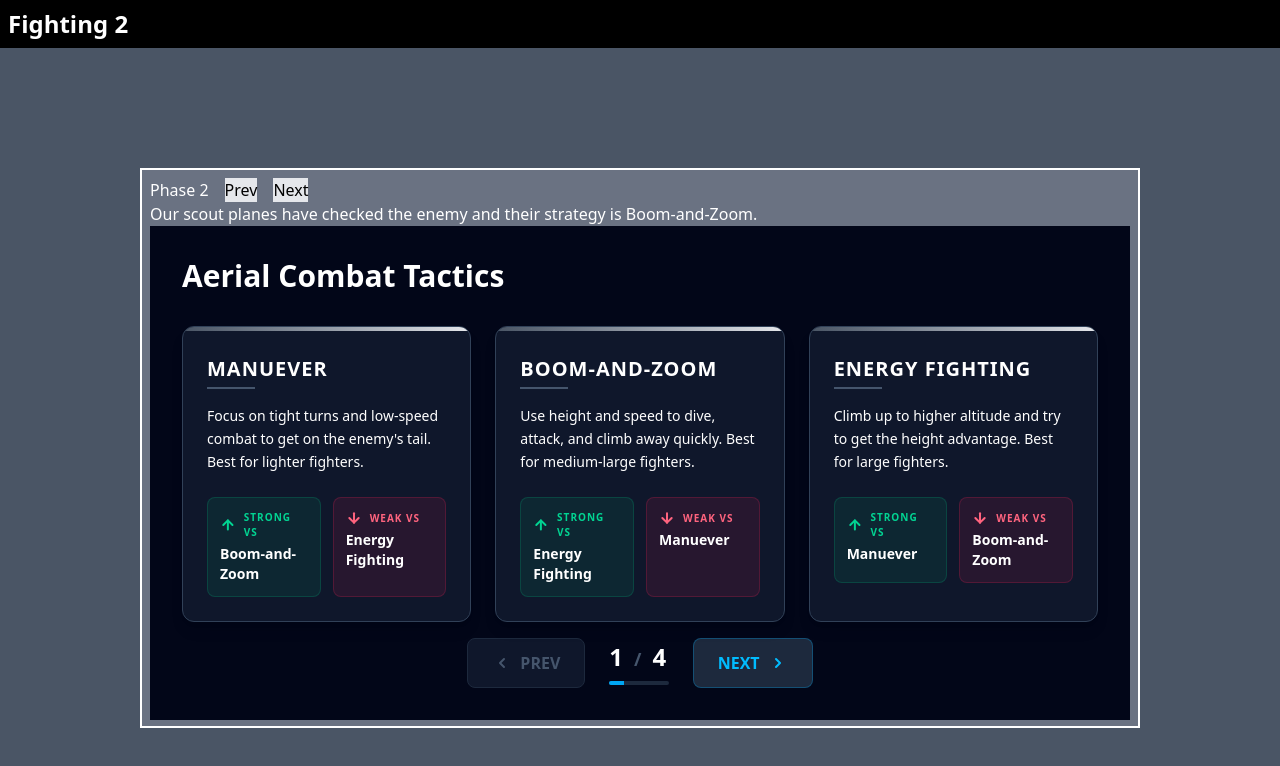
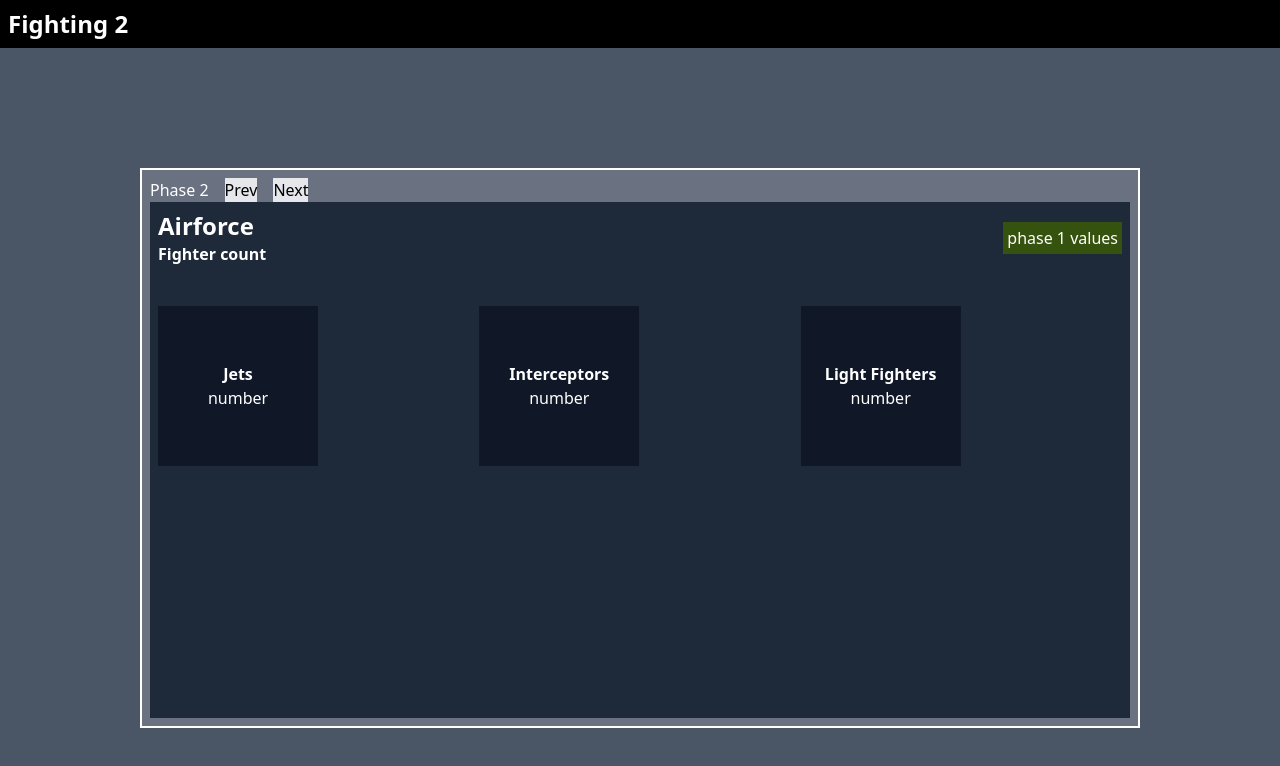
Before and after one commit to KeremVona/Fighting-2, a React (Vite) app in the folder client/: page /game in a window 1280 px wide. Shown: the top 766 px of the page. Built offline with nearby package versions, Linux system fonts and the light colour scheme.

Commit message:
ui changes

```diff
--- a/client/src/App.tsx
+++ b/client/src/App.tsx
@@ -4,6 +4,7 @@ import PInput from "./components/phases/phase1/PInput";
 import Phase2 from "./components/phases/phase2/Phase2";
 import Loading from "./components/ui/Loading";
 import PhaseSwitcher from "./components/developer_tools/PhaseSwitcher";
+import Game from "./pages/Game";
 
 function App() {
   const [phase, setPhase] = useState(2);
@@ -28,9 +29,10 @@ function App() {
       <div className="justify-center items-center flex bg-gray-600 min-h-screen">
         <div className="border-white border-2 p-2 bg-gray-500 border-solid w-250 h-140">
           <PhaseSwitcher phase={phase} setPhase={setPhase} />
-          {phase == 1 && <PInput onPhaseComplete={handleCompletePhase} />}
+          {/* {phase == 1 && <PInput onPhaseComplete={handleCompletePhase} />}
           {phase == 2 && <Phase2 handleCompletePhase={handleCompletePhase} />}
-          {phase == 3 && <Loading />}
+          {phase == 3 && <Loading />} */}
+          <Game onPhaseComplete={handleCompletePhase} />
         </div>
       </div>
     </>
--- a/client/src/components/phases/phase1/PInput.tsx
+++ b/client/src/components/phases/phase1/PInput.tsx
@@ -1,10 +1,14 @@
 import { useState } from "react";
+
+type SetPVVAction = React.Dispatch<React.SetStateAction<boolean>>;
 
 interface PInputProps {
   onPhaseComplete: () => void;
+  handlePVV: SetPVVAction;
+  pVV: boolean;
 }
 
-const PInput: React.FC<PInputProps> = ({ onPhaseComplete }) => {
+const PInput: React.FC<PInputProps> = ({ onPhaseComplete, handlePVV, pVV }) => {
   const [planningPhaseValues, setPlanningPhaseValues] = useState({
     altitude: undefined,
     speed: undefined,
@@ -61,9 +65,15 @@ const PInput: React.FC<PInputProps> = ({ onPhaseComplete }) => {
       />
       <button
         onClick={handleClick}
+        className="text-white bg-black border-white border p-1 mr-2"
+      >
+        Go to the Battle
+      </button>
+      <button
+        onClick={() => handlePVV(!pVV)}
         className="text-white bg-black border-white border p-1"
       >
-        Go to the Battle
+        Back
       </button>
     </>
   );
--- /dev/null
+++ b/client/src/pages/Game.tsx
@@ -0,0 +1,66 @@
+import React, { useState } from "react";
+import PInput from "../components/phases/phase1/PInput";
+
+interface GameProps {
+  onPhaseComplete: () => void;
+}
+
+const Game: React.FC<GameProps> = ({ onPhaseComplete }) => {
+  const [pVVis, setPVVis] = useState(false);
+
+  const handlePVV = () => {
+    setPVVis(!pVVis);
+  };
+  return (
+    <>
+      <div className="bg-gray-800 h-129 p-2">
+        {pVVis ? (
+          <PInput
+            onPhaseComplete={onPhaseComplete}
+            handlePVV={setPVVis}
+            pVV={pVVis}
+          />
+        ) : (
+          <>
+            <div className="mb-10 flex justify-between items-center">
+              <div>
+                <h2 className="text-2xl font-bold text-white">Airforce</h2>
+                <p className="font-bold">Fighter count</p>
+              </div>
+              <div className="">
+                <button
+                  onClick={handlePVV}
+                  className="text-white bg-lime-900 p-1"
+                >
+                  phase 1 values
+                </button>
+              </div>
+            </div>
+            <div className="grid grid-cols-3">
+              <div className="bg-gray-900 h-40 w-40 justify-center items-center flex">
+                <div className="text-center">
+                  <p className="font-bold">Jets</p>
+                  <p>number</p>
+                </div>
+              </div>
+              <div className="bg-gray-900 h-40 w-40 justify-center items-center flex">
+                <div className="text-center">
+                  <p className="font-bold">Interceptors</p>
+                  <p>number</p>
+                </div>
+              </div>
+              <div className="bg-gray-900 h-40 w-40 justify-center items-center flex">
+                <div className="text-center">
+                  <p className="font-bold">Light Fighters</p>
+                  <p>number</p>
+                </div>
+              </div>
+            </div>
+          </>
+        )}
+      </div>
+    </>
+  );
+};
+
+export default Game;
```
